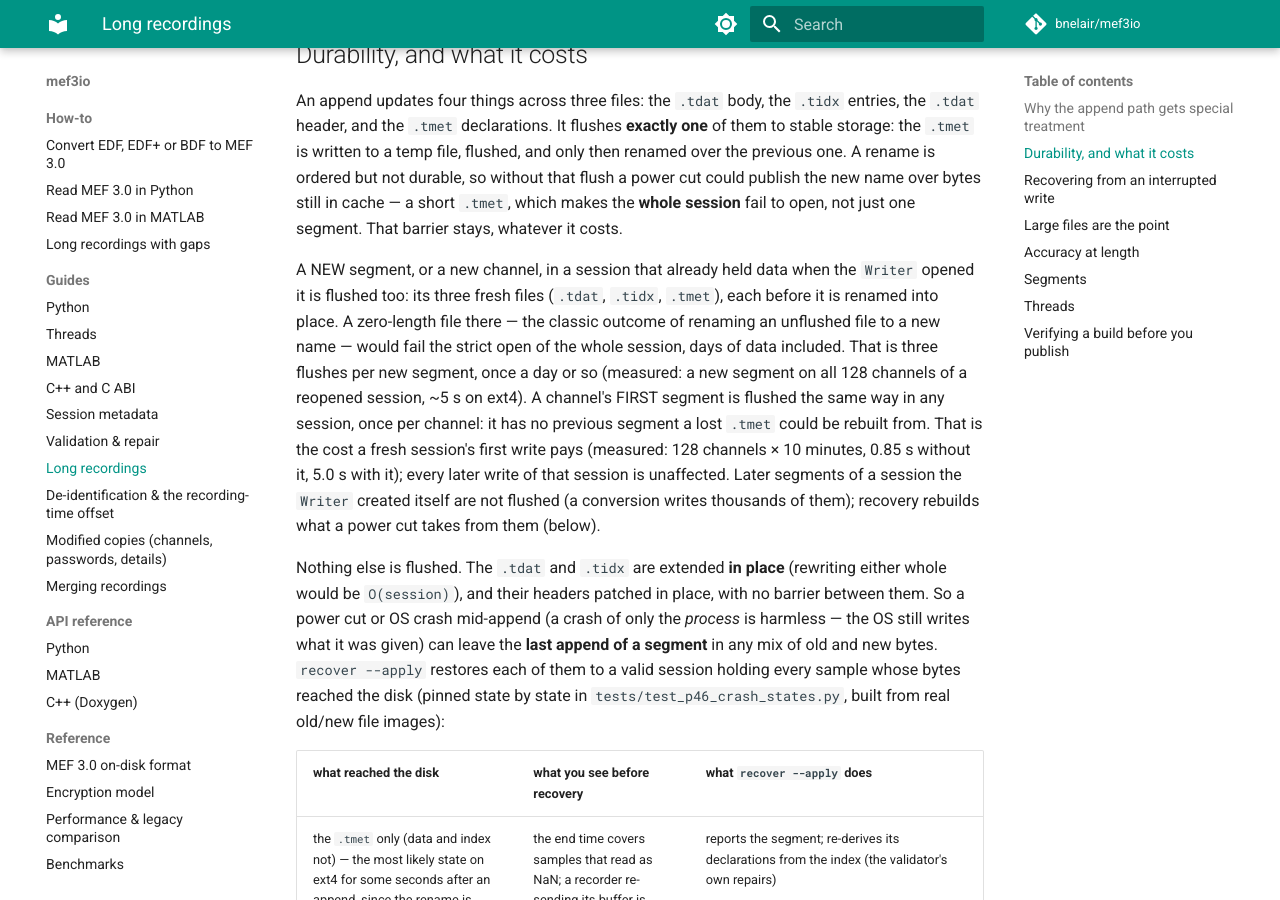
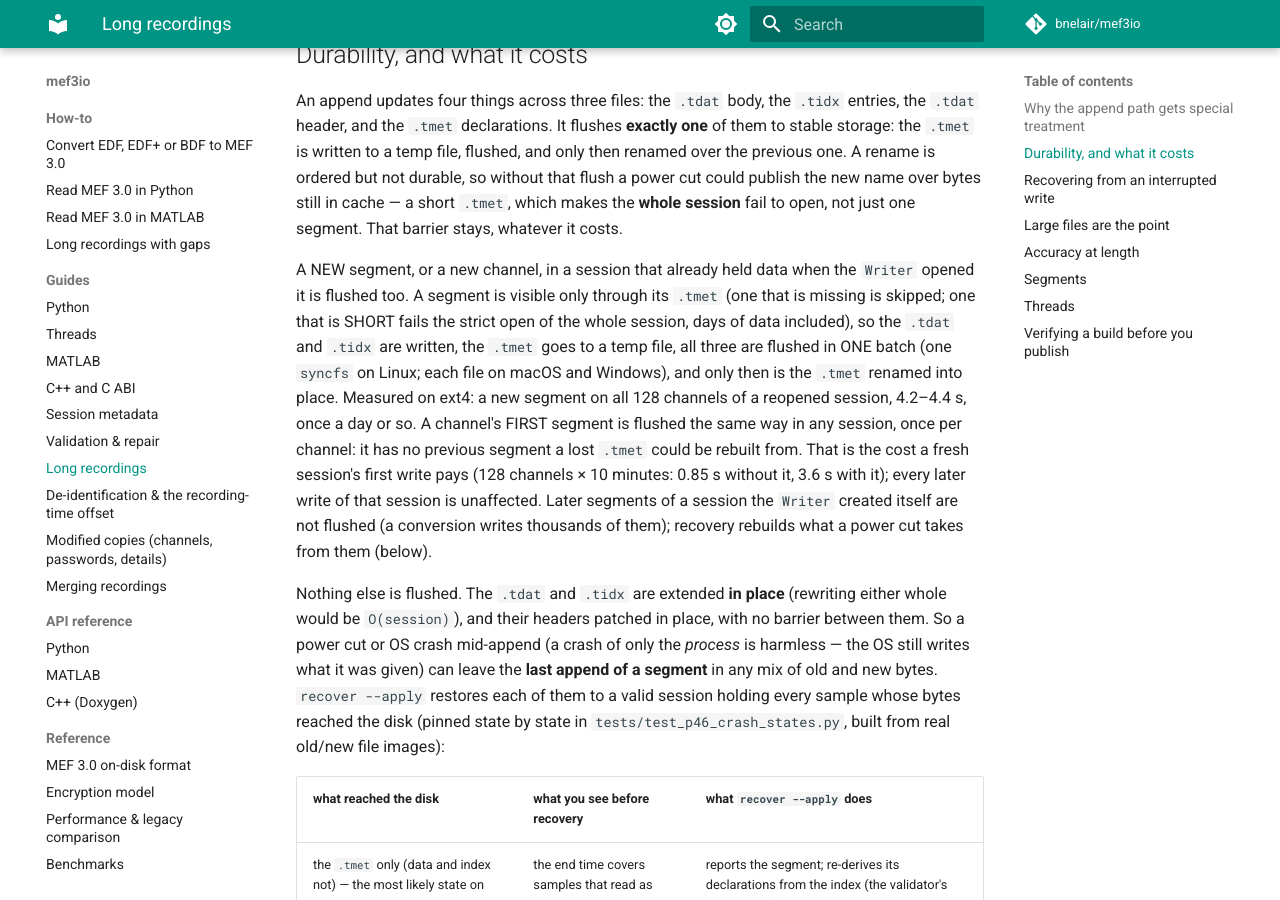
Before and after one commit to bnelair/mef3io, an MkDocs documentation site: the page built from docs/long_recordings.md, in a window 1280 px wide and 900 px high, scrolled down 1137 px. Built offline with MkDocs 1.6.1 and Material for MkDocs 9.7.7, drawn with Linux system fonts in a browser that asks for light colours; comment, search, counter and statistics services are not loaded.

Commit message:
Batch a new segment's flushes: .tmet renamed in after one flush_files
The .tdat/.tidx are written, the .tmet goes to a temp file, all three are
flushed in one batch (one syncfs on Linux), then the .tmet is renamed in.
Fresh 128-ch first write 5.0 s -> 3.6 s; reopened new segment 5.1 s ->
4.2-4.4 s (ext4). Catch2 pins count batches (OS-independent).

Co-Authored-By: Claude Opus 5.5 <noreply@anthropic.com>
Claude-Session: https://claude.ai/code/session_01PWYBRHqzczzUfo99eFKLmQ

```diff
--- a/docs/long_recordings.md
+++ b/docs/long_recordings.md
@@ -56,16 +56,17 @@ bytes still in cache — a short `.tmet`, which makes the **whole session** fail
 to open, not just one segment. That barrier stays, whatever it costs.
 
 A NEW segment, or a new channel, in a session that already held data when the
-`Writer` opened it is flushed too: its three fresh files (`.tdat`, `.tidx`,
-`.tmet`), each before it is renamed into place. A zero-length file there — the
-classic outcome of renaming an unflushed file to a new name — would fail the
-strict open of the whole session, days of data included. That is three flushes
-per new segment, once a day or so (measured: a new segment on all 128
-channels of a reopened session, ~5 s on ext4). A channel's FIRST segment is
-flushed the same way in any session, once per channel: it has no previous
-segment a lost `.tmet` could be rebuilt from. That is the cost a fresh
-session's first write pays (measured: 128 channels × 10 minutes, 0.85 s
-without it, 5.0 s with it); every later write of that session is unaffected. Later segments of a session the
+`Writer` opened it is flushed too. A segment is visible only through its
+`.tmet` (one that is missing is skipped; one that is SHORT fails the strict
+open of the whole session, days of data included), so the `.tdat` and `.tidx`
+are written, the `.tmet` goes to a temp file, all three are flushed in ONE
+batch (one `syncfs` on Linux; each file on macOS and Windows), and only then
+is the `.tmet` renamed into place. Measured on ext4: a new segment on all 128
+channels of a reopened session, 4.2–4.4 s, once a day or so. A channel's
+FIRST segment is flushed the same way in any session, once per channel: it
+has no previous segment a lost `.tmet` could be rebuilt from. That is the cost
+a fresh session's first write pays (128 channels × 10 minutes: 0.85 s without
+it, 3.6 s with it); every later write of that session is unaffected. Later segments of a session the
 `Writer` created itself are not flushed (a conversion writes thousands of
 them); recovery rebuilds what a power cut takes from them (below).
 
```
Also changed, not shown: CLAUDE.md (+10 -3 lines), docs/release_notes/unreleased.md (+4 -4 lines), for_agents/INVARIANTS.md (+3 -2 lines), 4 other files.
